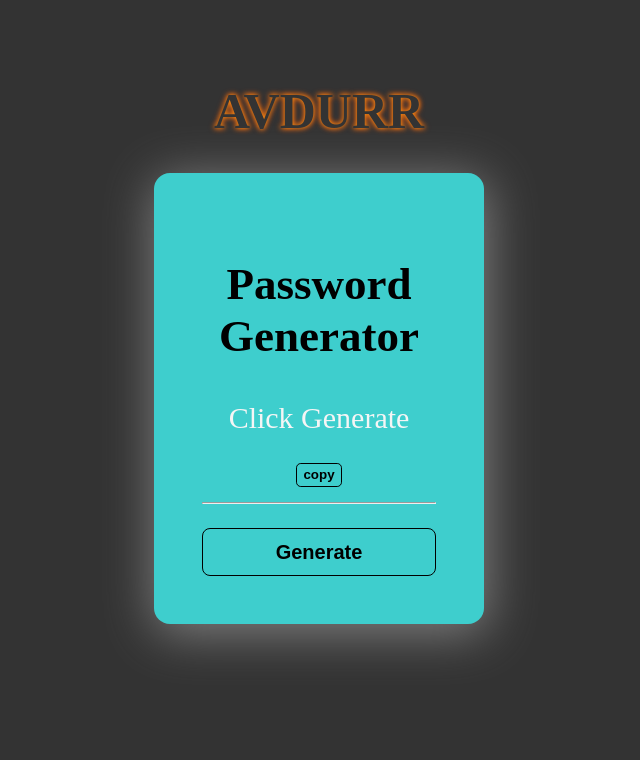
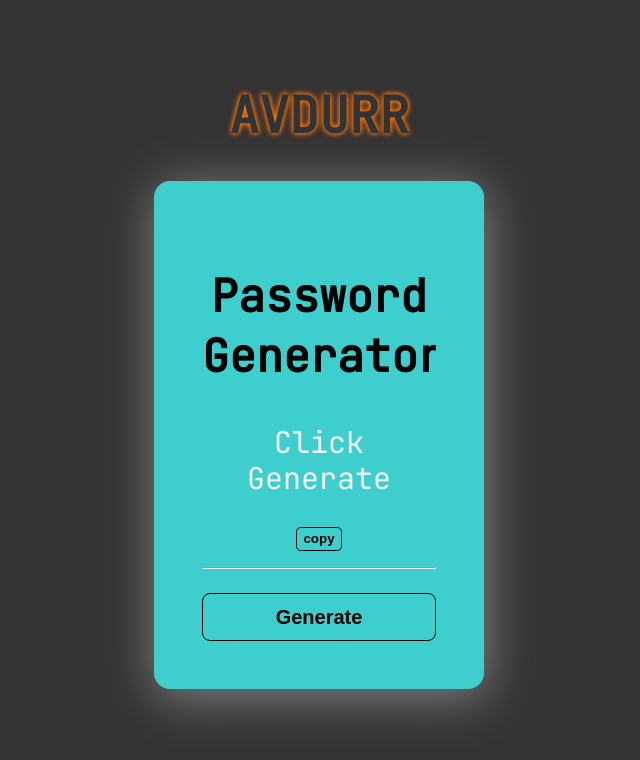
Before and after one commit to Abdulmumin1/buildhour_pass_gen, a Flask app: page / in a window 1280 px wide. Shown: the top 760 px of the page, without its empty margins (321-961 px from the left). Run offline with Flask 2, Linux system fonts and the light colour scheme.

Commit message:
Update main.css

```diff
--- a/static/css/main.css
+++ b/static/css/main.css
@@ -1,6 +1,7 @@
 
+@import url('https://fonts.googleapis.com/css2?family=JetBrains+Mono&display=swap');
 body{
-  font-family: dyuthi;
+  font-family:  'JetBrains Mono' ;
   display: flex;
   flex-direction: column;
   align-items: center;
```
